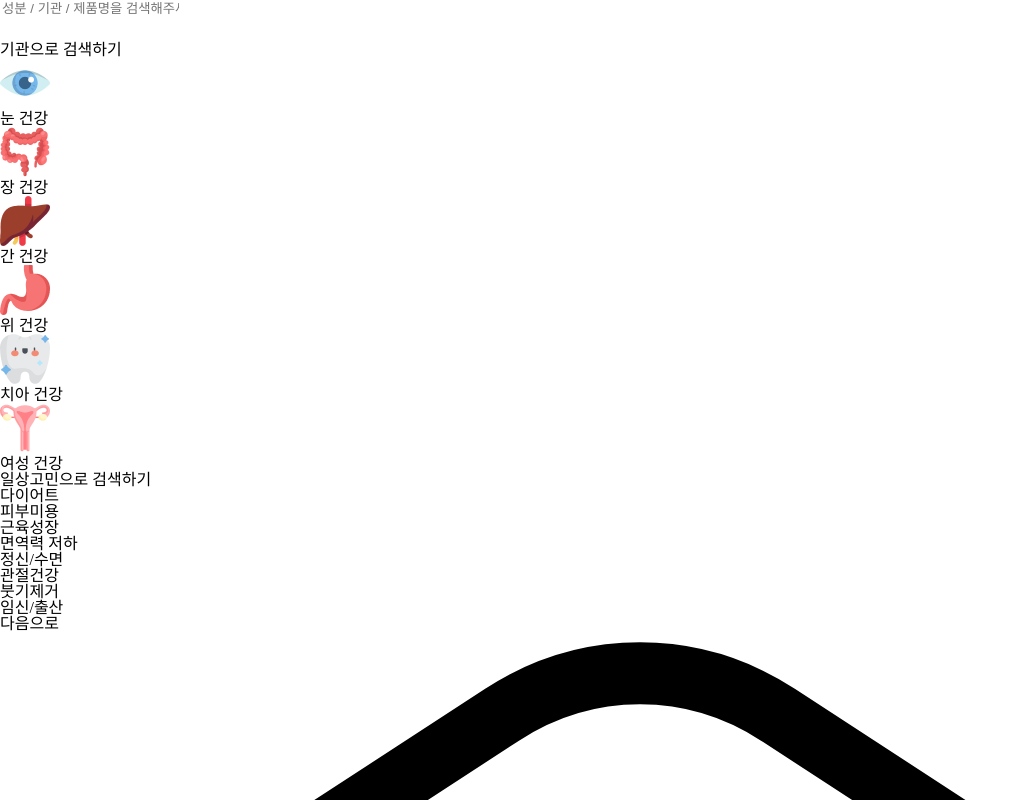
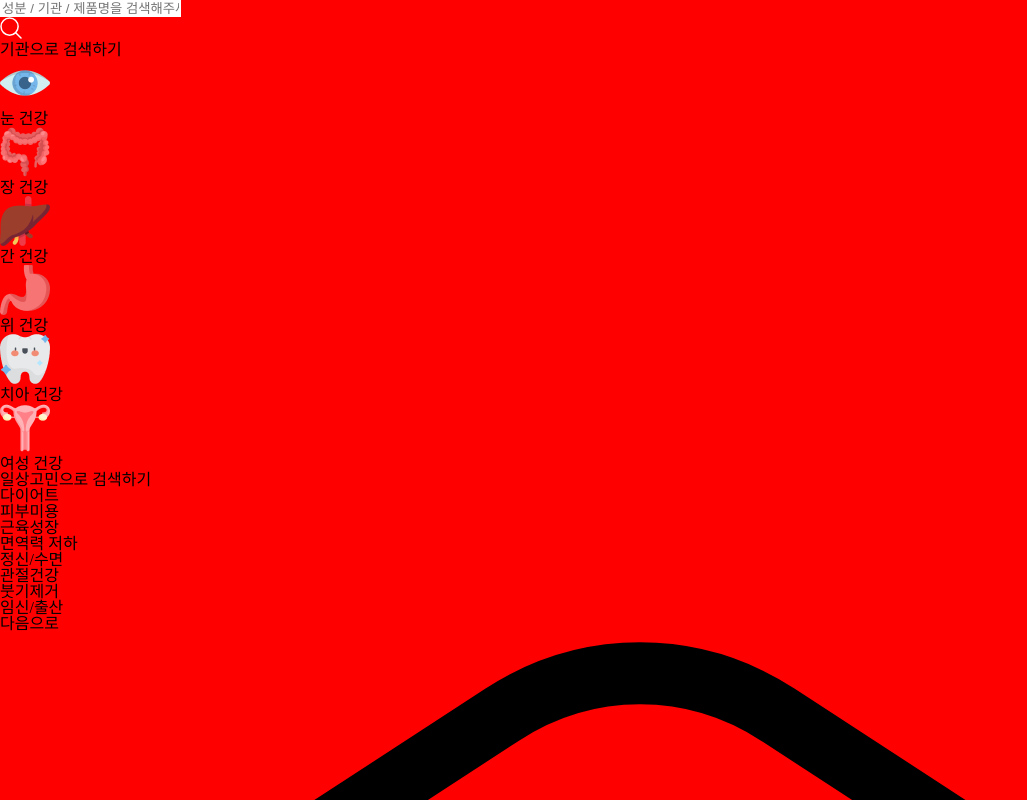
Before and after one commit to LifeDr/web, a SvelteKit app: page / in a window 1280 px wide. Shown: the top 800 px of the page, without its empty margins (0-1027 px from the left). Built offline with nearby package versions, Linux system fonts and the light colour scheme.

Commit message:
:art: 확대 스크롤 불가하도록 추가

```diff
--- a/src/app.html
+++ b/src/app.html
@@ -3,7 +3,10 @@
   <head>
     <meta charset="utf-8" />
     <link rel="icon" href="%sveltekit.assets%/favicon.png" />
-    <meta name="viewport" content="width=device-width" />
+    <meta
+      name="viewport"
+      content="width=device-width, initial-scale=1, maximum-scale=1, user-scalable=no"
+    />
     %sveltekit.head%
   </head>
   <body data-sveltekit-preload-data="hover">
--- a/src/styles/global.css
+++ b/src/styles/global.css
@@ -1,4 +1,5 @@
 body {
+  background-color: red;
   -webkit-tap-highlight-color: rgba(255, 255, 255, 0);
   -webkit-touch-callout: none;
   -webkit-user-select: none;
@@ -6,4 +7,6 @@
   -moz-user-select: none;
   -ms-user-select: none;
   user-select: none;
+  overscroll-behavior-x: none;
+  overflow: hidden;
 }
```
